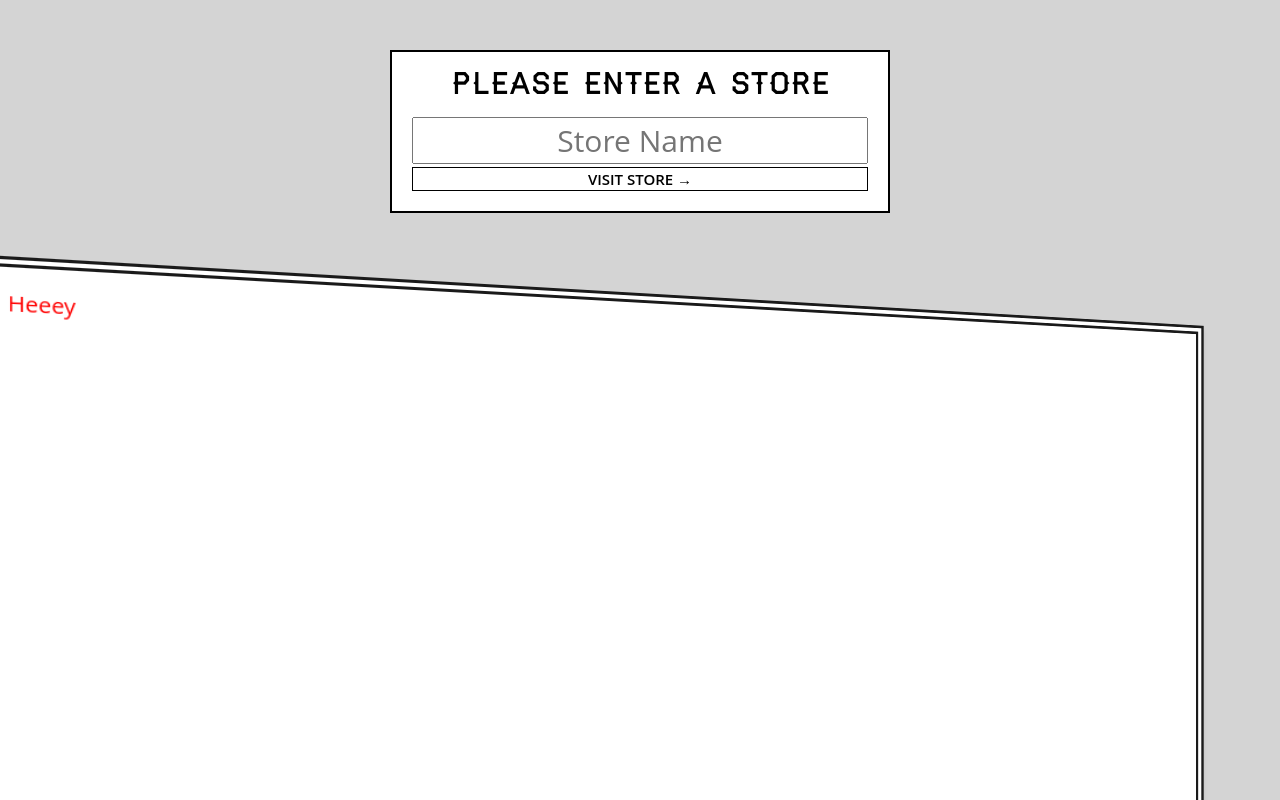
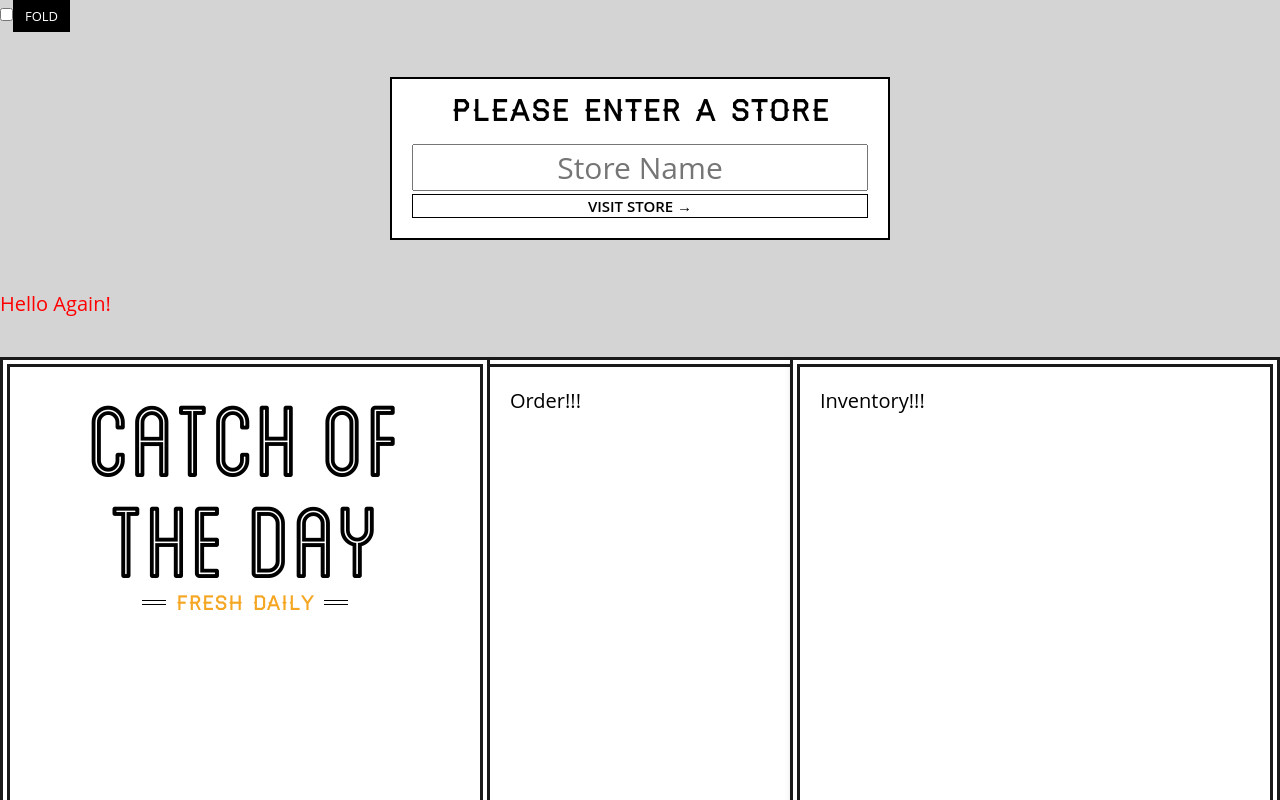
Before and after one commit to peter-aryanto/ReactWesbos, a React (Create React App) app: page / in a window 1280 px wide. Shown: the top 800 px of the page. Built offline with nearby package versions, Linux system fonts and the light colour scheme.

Commit message:
header-order-inventory

```diff
--- a/public/index.html
+++ b/public/index.html
@@ -28,6 +28,7 @@
   </head>
   <body>
     <noscript>You need to enable JavaScript to run this app.</noscript>
+    <input type="checkbox" id='fold' /><label for='fold'>Fold</label>
     <div id="root"></div>
     <!--
       This HTML file is a template.
--- a/src/components/App.js
+++ b/src/components/App.js
@@ -1,14 +1,24 @@
 import Reach from 'react';
 import styled from 'styled-components';
+import Header from './Header';
+import Order from './Order';
+import Inventory from './Inventory';
 
 const Myp = styled.p`
   color: red;
 `;
 
-export default function () {
+export default function App() {
   return (
+    <>
+    <Myp>Hello Again!</Myp>
     <div className='catch-of-the-day'>
-      <Myp>Heeey</Myp>
+      <div className='menu'>
+        <Header />
+      </div>
+      <Order />
+      <Inventory />
     </div>
+    </>
   );
 }
--- /dev/null
+++ b/src/components/Header.js
@@ -0,0 +1,14 @@
+import React from 'react';
+
+export default function Header() {
+  return (
+    <>
+    <header className='top'>
+      <h1>Catch of the Day</h1>
+      <h3 className='tagline'>
+        <span>Fresh Daily</span>
+      </h3>
+    </header>
+    </>
+  );
+}
--- /dev/null
+++ b/src/components/Inventory.js
@@ -0,0 +1,9 @@
+import React from 'react';
+
+export default function Inventory() {
+  return (
+    <div className='inventory'>
+      Inventory!!!
+    </div>
+  );
+}
--- /dev/null
+++ b/src/components/Order.js
@@ -0,0 +1,9 @@
+import React from 'react';
+
+export default function Order() {
+  return (
+    <div className='order'>
+      Order!!!
+    </div>
+  );
+}
--- a/src/css/style.css
+++ b/src/css/style.css
@@ -358,12 +358,12 @@ header.top h3:after {
   -webkit-transform: translateX(-50%) rotateY(10deg) translateX(50%) scale(1.08) translateX(24px);
           transform: translateX(-50%) rotateY(10deg) translateX(50%) scale(1.08) translateX(24px);
 }
-input#fold:not(:checked) ~ #main .catch-of-the-day > * {
+input#fold:not(:checked) ~ #root .catch-of-the-day > * {
   -webkit-transform: none;
           transform: none;
 }
 label[for="fold"] {
-  position: absolute;
+  /*position: absolute;*/
   top: 1rem;
   left: 1rem;
   text-transform: uppercase;
@@ -375,7 +375,7 @@ label[for="fold"] {
   padding: 0.5rem 1rem;
 }
 input#fold {
-  display: none;
+  /*display: none;*/
 }
 input#fold:checked + label {
   background: #fff;
```
Also changed, not shown: src/components/MyTemplate_Basic.js (added, +7 -0 lines).
